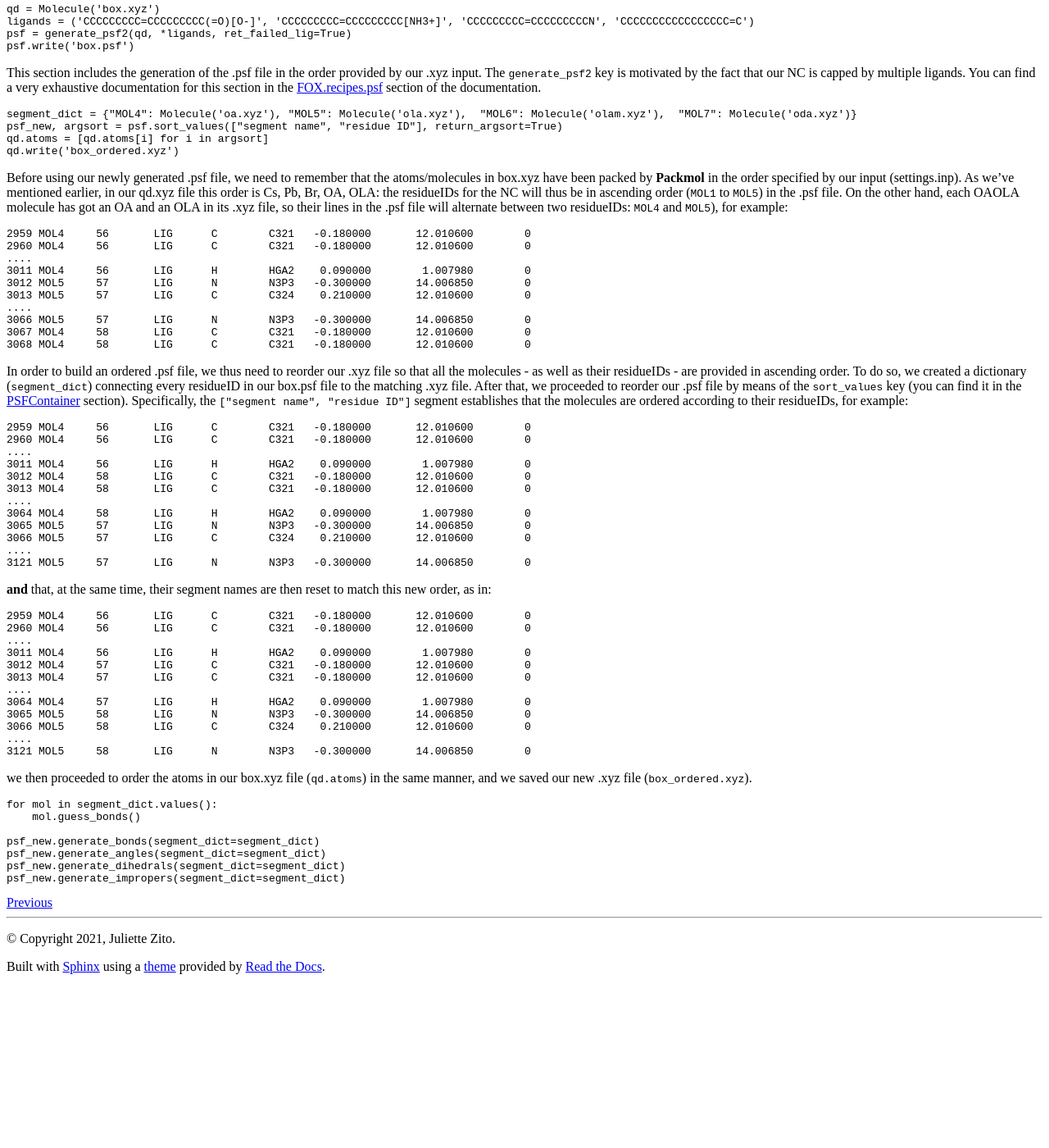
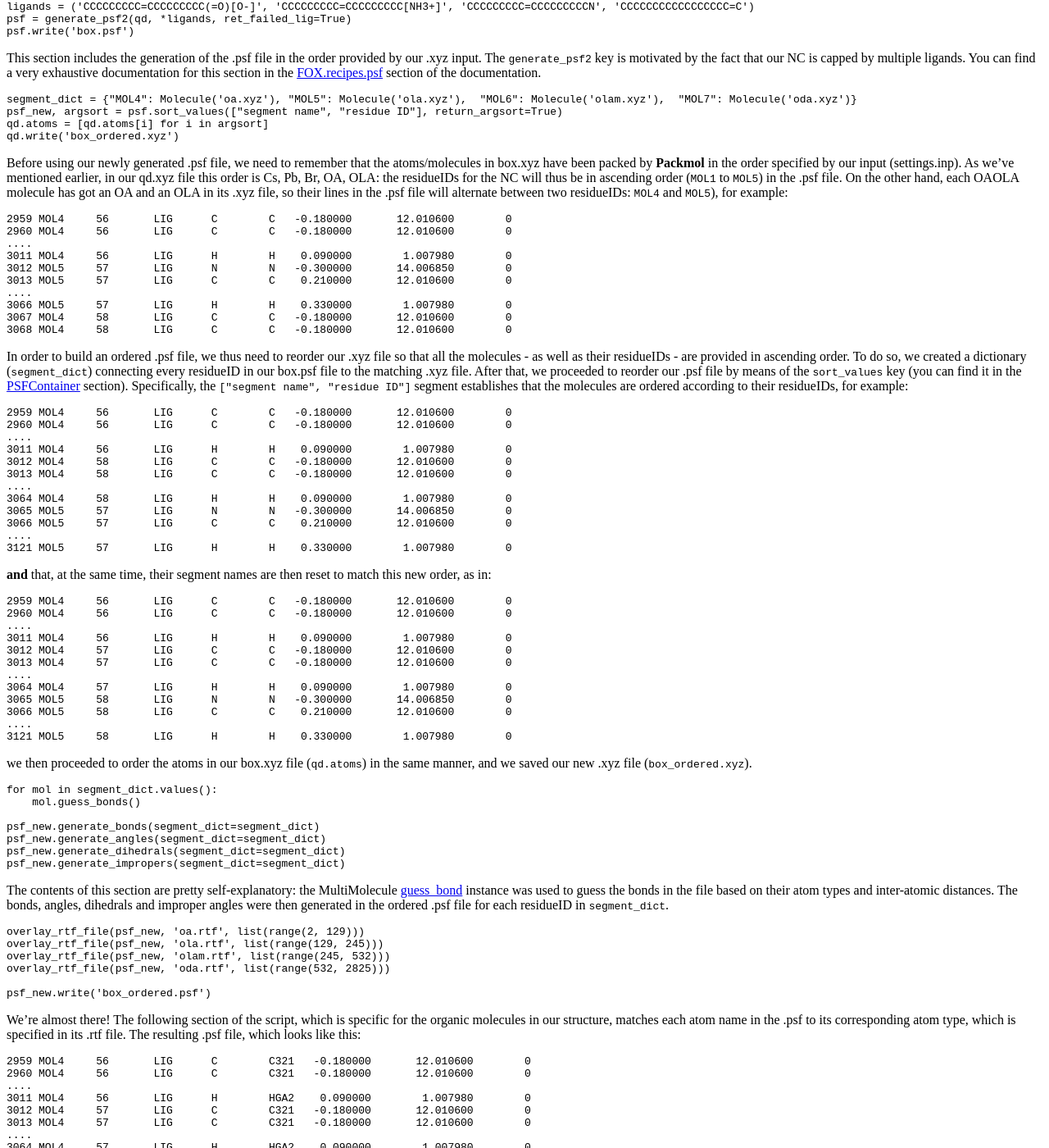
Before and after one commit to nlesc-nano/Tutorials, a Sphinx documentation site: the page built from docs/5_simulation_box.rst, in a window 1280 px wide and 1400 px high, scrolled down 5894 px. Shown: the whole window at 82% size. Built offline with Sphinx 7.4.7 and the Read the Docs theme 2.0.0, drawn with Linux system fonts in a browser that asks for light colours; before the commit the page ends 7090 px from its top, so only the background shows below that; some of the changed text lies outside the part shown.

Commit message:
Update 5_simulation_box.rst

```diff
--- a/docs/5_simulation_box.rst
+++ b/docs/5_simulation_box.rst
@@ -324,36 +324,76 @@ Before using our newly generated .psf file, we need to remember that the atoms/m
 
 ::
 
-      2959 MOL4     56       LIG      C        C321   -0.180000       12.010600        0
-      2960 MOL4     56       LIG      C        C321   -0.180000       12.010600        0
+      2959 MOL4     56       LIG      C        C   -0.180000       12.010600        0
+      2960 MOL4     56       LIG      C        C   -0.180000       12.010600        0
       ....
-      3011 MOL4     56       LIG      H        HGA2    0.090000        1.007980        0
-      3012 MOL5     57       LIG      N        N3P3   -0.300000       14.006850        0
-      3013 MOL5     57       LIG      C        C324    0.210000       12.010600        0
+      3011 MOL4     56       LIG      H        H    0.090000        1.007980        0
+      3012 MOL5     57       LIG      N        N   -0.300000       14.006850        0
+      3013 MOL5     57       LIG      C        C    0.210000       12.010600        0
       ....
-      3066 MOL5     57       LIG      N        N3P3   -0.300000       14.006850        0
-      3067 MOL4     58       LIG      C        C321   -0.180000       12.010600        0
-      3068 MOL4     58       LIG      C        C321   -0.180000       12.010600        0
+      3066 MOL5     57       LIG      H        H    0.330000        1.007980        0
+      3067 MOL4     58       LIG      C        C   -0.180000       12.010600        0
+      3068 MOL4     58       LIG      C        C   -0.180000       12.010600        0
 
 In order to build an ordered .psf file, we thus need to reorder our .xyz file so that all the molecules - as well as their residueIDs - are provided in ascending order.
 To do so, we created a dictionary (``segment_dict``) connecting every residueID in our box.psf file to the matching .xyz file. After that, we proceeded to reorder our .psf file by means of the ``sort_values`` key (you can find it in the `PSFContainer <https://auto-fox.readthedocs.io/en/latest/8_psf.html?highlight=sort_values#module-FOX.io.read_psf>`__ section). Specifically, the ``["segment name", "residue ID"]`` segment establishes that the molecules are ordered according to their residueIDs, for example:
 
 ::
 
-      2959 MOL4     56       LIG      C        C321   -0.180000       12.010600        0
-      2960 MOL4     56       LIG      C        C321   -0.180000       12.010600        0
+      2959 MOL4     56       LIG      C        C   -0.180000       12.010600        0
+      2960 MOL4     56       LIG      C        C   -0.180000       12.010600        0
       ....
-      3011 MOL4     56       LIG      H        HGA2    0.090000        1.007980        0
-      3012 MOL4     58       LIG      C        C321   -0.180000       12.010600        0
-      3013 MOL4     58       LIG      C        C321   -0.180000       12.010600        0
+      3011 MOL4     56       LIG      H        H    0.090000        1.007980        0
+      3012 MOL4     58       LIG      C        C   -0.180000       12.010600        0
+      3013 MOL4     58       LIG      C        C   -0.180000       12.010600        0
       ....
-      3064 MOL4     58       LIG      H        HGA2    0.090000        1.007980        0
-      3065 MOL5     57       LIG      N        N3P3   -0.300000       14.006850        0
-      3066 MOL5     57       LIG      C        C324    0.210000       12.010600        0
+      3064 MOL4     58       LIG      H        H    0.090000        1.007980        0
+      3065 MOL5     57       LIG      N        N   -0.300000       14.006850        0
+      3066 MOL5     57       LIG      C        C    0.210000       12.010600        0
       ....
-      3121 MOL5     57       LIG      N        N3P3   -0.300000       14.006850        0
+      3121 MOL5     57       LIG      H        H    0.330000        1.007980        0
 
 **and** that, at the same time, their segment names are then reset to match this new order, as in:
+
+::
+
+      2959 MOL4     56       LIG      C        C   -0.180000       12.010600        0
+      2960 MOL4     56       LIG      C        C   -0.180000       12.010600        0
+      ....
+      3011 MOL4     56       LIG      H        H    0.090000        1.007980        0
+      3012 MOL4     57       LIG      C        C   -0.180000       12.010600        0
+      3013 MOL4     57       LIG      C        C   -0.180000       12.010600        0
+      ....
+      3064 MOL4     57       LIG      H        H    0.090000        1.007980        0
+      3065 MOL5     58       LIG      N        N   -0.300000       14.006850        0
+      3066 MOL5     58       LIG      C        C    0.210000       12.010600        0
+      ....
+      3121 MOL5     58       LIG      H        H    0.330000        1.007980        0
+
+we then proceeded to order the atoms in our box.xyz file (``qd.atoms``) in the same manner, and we saved our new .xyz file (``box_ordered.xyz``).
+
+.. code:: python
+
+    for mol in segment_dict.values():
+        mol.guess_bonds()
+
+    psf_new.generate_bonds(segment_dict=segment_dict)
+    psf_new.generate_angles(segment_dict=segment_dict)
+    psf_new.generate_dihedrals(segment_dict=segment_dict)
+    psf_new.generate_impropers(segment_dict=segment_dict)
+
+The contents of this section are pretty self-explanatory: the MultiMolecule `guess_bond <https://auto-fox.readthedocs.io/en/latest/3_multimolecule.html?highlight=guess_bonds#FOX.MultiMolecule.guess_bonds>`__ instance was used to guess the bonds in the file based on their atom types and inter-atomic distances. The bonds, angles, dihedrals and improper angles were then generated in the ordered .psf file for each residueID in ``segment_dict``.
+
+.. code:: python
+
+    overlay_rtf_file(psf_new, 'oa.rtf', list(range(2, 129)))
+    overlay_rtf_file(psf_new, 'ola.rtf', list(range(129, 245)))
+    overlay_rtf_file(psf_new, 'olam.rtf', list(range(245, 532)))
+    overlay_rtf_file(psf_new, 'oda.rtf', list(range(532, 2825)))
+
+    psf_new.write('box_ordered.psf')
+
+We're almost there! The following section of the script, which is specific for the organic molecules in our structure, matches each atom name in the .psf to its corresponding atom type, which is specified in its .rtf file. The resulting .psf file, which looks like this:
 
 ::
 
@@ -368,16 +408,6 @@ To do so, we created a dictionary (``segment_dict``) connecting every residueID
       3065 MOL5     58       LIG      N        N3P3   -0.300000       14.006850        0
       3066 MOL5     58       LIG      C        C324    0.210000       12.010600        0
       ....
-      3121 MOL5     58       LIG      N        N3P3   -0.300000       14.006850        0
+      3121 MOL5     58       LIG      H        HGP2    0.330000        1.007980        0
 
-we then proceeded to order the atoms in our box.xyz file (``qd.atoms``) in the same manner, and we saved our new .xyz file (``box_ordered.xyz``).
-
-.. code:: python
-
-    for mol in segment_dict.values():
-        mol.guess_bonds()
-
-    psf_new.generate_bonds(segment_dict=segment_dict)
-    psf_new.generate_angles(segment_dict=segment_dict)
-    psf_new.generate_dihedrals(segment_dict=segment_dict)
-    psf_new.generate_impropers(segment_dict=segment_dict)
+is then saved by means of the ``write`` method.
```
Also changed, not shown: other parts of docs/5_simulation_box.rst (+1 -1 lines).
